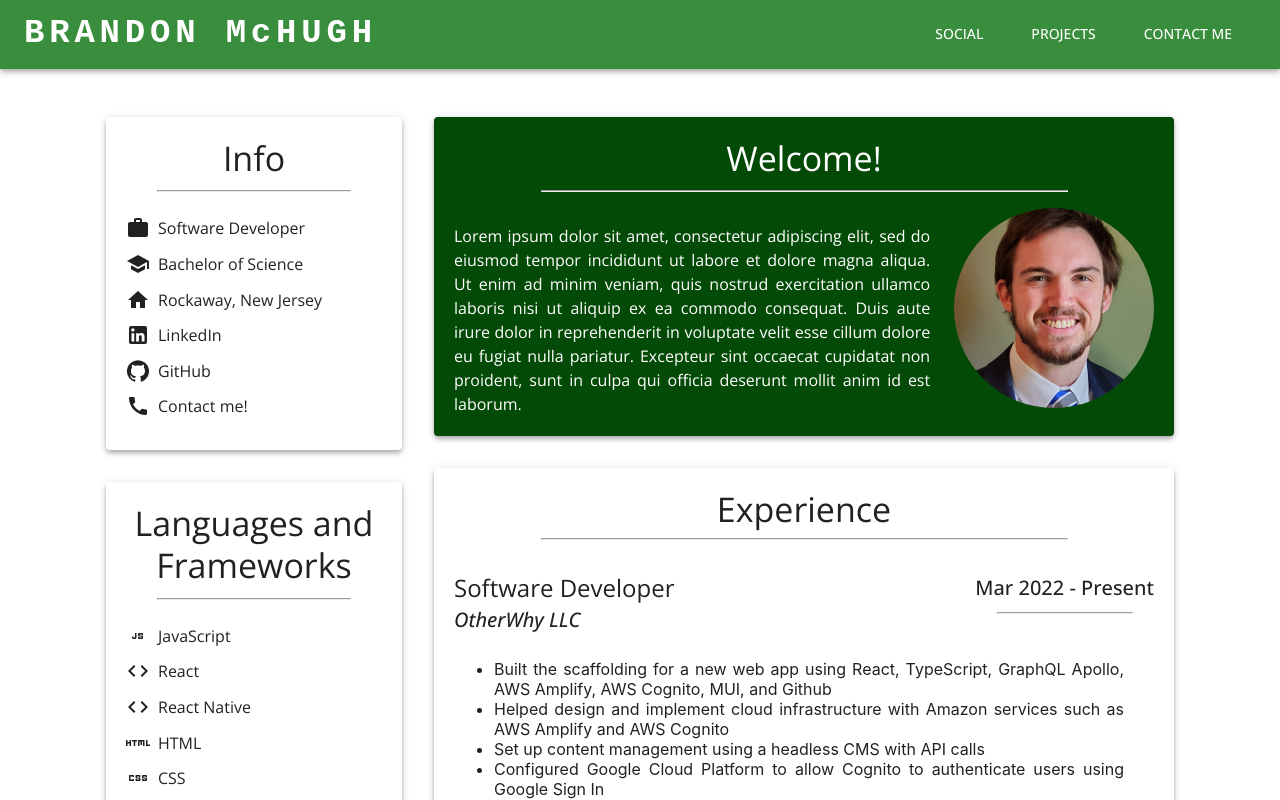
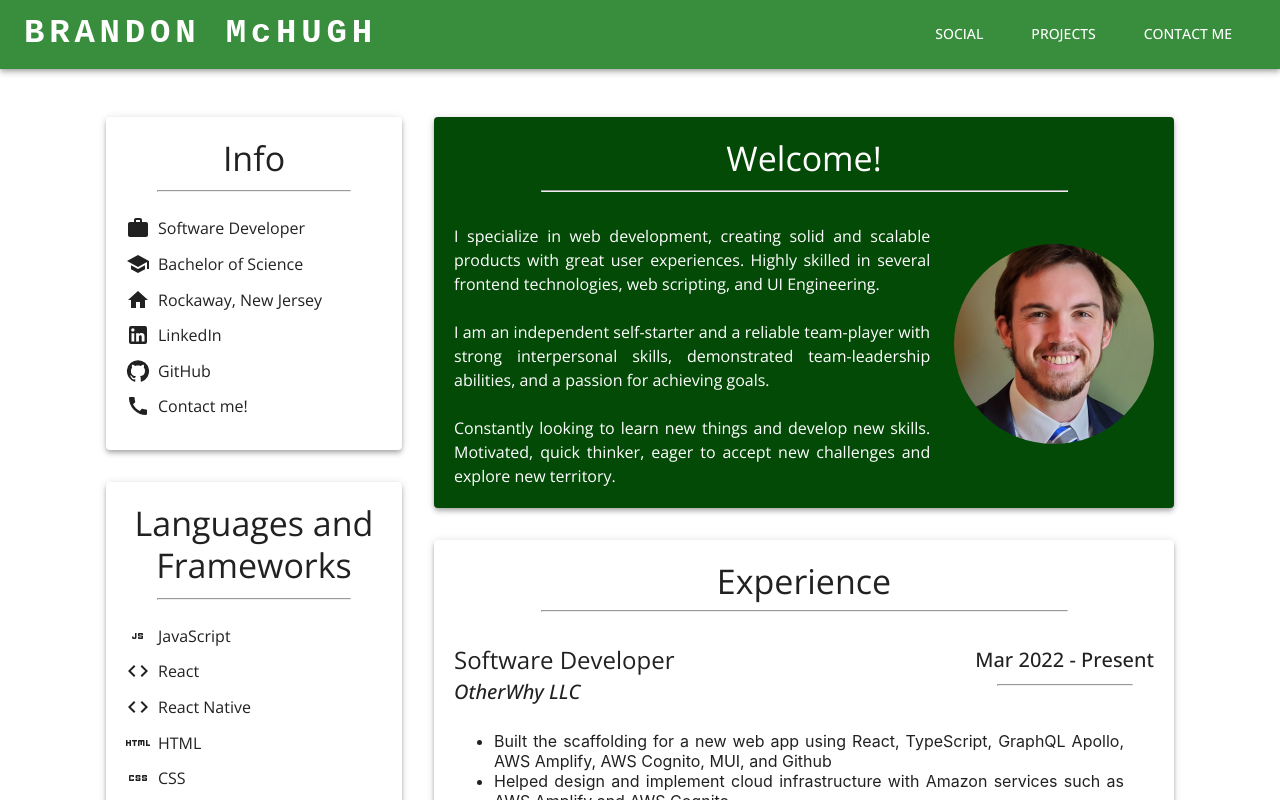
Before and after one commit to brandmch/website_v2, a React (Create React App) app: page / in a window 1280 px wide. Shown: the top 800 px of the page. Built offline with nearby package versions, Linux system fonts and the light colour scheme.

Commit message:
summary update

```diff
--- a/src/routes/_landing/components/summary.js
+++ b/src/routes/_landing/components/summary.js
@@ -67,13 +67,19 @@ const Summary = ({ width }) => {
           >
             <Box flex={20}>
               <Typography marginTop={3} color="white" textAlign="justify">
-                Lorem ipsum dolor sit amet, consectetur adipiscing elit, sed do
-                eiusmod tempor incididunt ut labore et dolore magna aliqua. Ut
-                enim ad minim veniam, quis nostrud exercitation ullamco laboris
-                nisi ut aliquip ex ea commodo consequat. Duis aute irure dolor
-                in reprehenderit in voluptate velit esse cillum dolore eu fugiat
-                nulla pariatur. Excepteur sint occaecat cupidatat non proident,
-                sunt in culpa qui officia deserunt mollit anim id est laborum.
+                I specialize in web development, creating solid and scalable
+                products with great user experiences. Highly skilled in several
+                frontend technologies, web scripting, and UI Engineering.
+              </Typography>
+              <Typography marginTop={3} color="white" textAlign="justify">
+                I am an independent self-starter and a reliable team-player with
+                strong interpersonal skills, demonstrated team-leadership
+                abilities, and a passion for achieving goals.
+              </Typography>
+              <Typography marginTop={3} color="white" textAlign="justify">
+                Constantly looking to learn new things and develop new skills.
+                Motivated, quick thinker, eager to accept new challenges and
+                explore new territory.
               </Typography>
             </Box>
             <Box flex={1}></Box>
```
